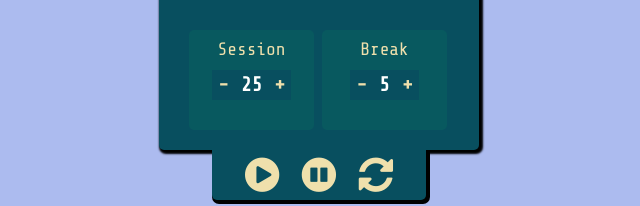
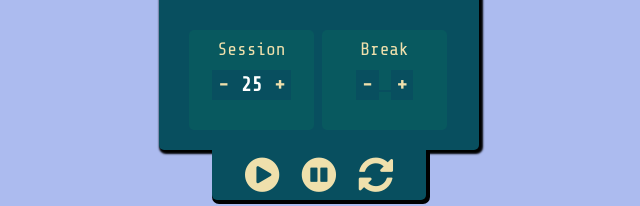
Before and after one commit to iambonface/pomodoro-react-timer, a React (Create React App) app: page / in a window 1280 px wide. Shown: the part 410-616 px from the top of the page, without its empty margins (321-961 px from the left). Built offline with nearby package versions, Linux system fonts and the light colour scheme.

Commit message:
Fix and restructure Display

```diff
--- a/src/components/App.js
+++ b/src/components/App.js
@@ -12,68 +12,67 @@ class App extends Component {
     this.state={
       hours: 0,
       seconds: 0,
-      minutes: 25,
+      minutes: 0,
+      setMoment: 25,
       breakMinutes: 5,
-      totalSeconds:0
+      showTimer: false
     }
-    this.handleSessionIncrement = this.handleSessionIncrement.bind(this);
-    this.handleSessionDecrement = this.handleSessionDecrement.bind(this);
-    this.handleBreakIncrement = this.handleBreakIncrement.bind(this);
-    this.handleBreakDecrement = this.handleBreakDecrement.bind(this);
-    this.handleCountdown = this.handleCountdown.bind(this);
+    this.handleTimer = this.handleTimer.bind(this);
+    this.clickIncreaseSession = this.clickIncreaseSession.bind(this)
   }
 
-  componentDidMount(){
-    this.handleCountdown()
-  }
-   handleCountdown(){
-     let val = this.state.minutes;
-     this.setState({
-       totalSeconds: val * 60
-     })
-
-     console.log(this.state.totalSeconds)
-   }
-
-  handleSessionIncrement(){
-    this.setState((prevState, props)=>{
-      return { minutes: prevState.minutes + 1}
+  handleTimer(){
+    console.log(this.state.showTimer)
+    this.setState({
+      showTimer: !this.state.showTimer
     })
   }
 
-  handleSessionDecrement(){
-    if(this.state.minutes > 0){
-      this.setState((prevState, props)=>{
-        return { minutes: prevState.minutes - 1}
-      })
-    }
-  }
-
-  handleBreakIncrement(){
+  clickIncreaseSession(){
     this.setState((prevState, props)=>{
-      return { breakMinutes: prevState.breakMinutes + 1}
+      return{ setMoment: prevState.setMoment + 1}
     })
   }
 
-  handleBreakDecrement(){
-    if(this.state.breakMinutes > 0){
-      this.setState((prevState, props)=>{
-        return { breakMinutes: prevState.breakMinutes - 1}
-      })
-    }
+  /* handleCountdown(){
+     let _this = this
+     _this.numOfSeconds = 0
+
+     _this.numOfSeconds = this.state.minutes * 60
+
+     console.log(this.numOfSeconds)
+     this.splitTimeUnits()
+  }*/
+
+  splitTimeUnits(){
+    let hours = Math.floor(this.numOfSeconds/60/60);
+    let minutes = Math.floor(hours % 60);
+    let seconds = Math.floor(this.numOfSeconds % 60)
+
+    console.log(hours)
+
+    this.setState({
+      hours: hours,
+      minutes: minutes,
+      seconds: seconds
+    })
+    console.log(this.state.hours + ":" + this.state.minutes + ":" + this.state.seconds)
   }
 
   render() {
     return (
       <div className="App">
-        <Wrapper minutes={this.state.minutes}
-                 breakMinutes={this.state.breakMinutes}
-                 handleSessionIncrement={this.handleSessionIncrement}
-                 handleSessionDecrement={this.handleSessionDecrement}
-                 handleBreakIncrement={this.handleBreakIncrement}
-                 handleBreakDecrement={this.handleBreakDecrement}
+        <Wrapper
+                 hours={this.state.hours}
+                 minutes={this.state.minutes}
+                 seconds={this.state.seconds}
+                 setMoment={this.state.setMoment}
+                 showTimer={this.state.showTimer}
+                 clickIncreaseSession={this.clickIncreaseSession}
+
                  />
-        <Wrap handleCountdown={this.handleCountdown} />
+        <Wrap handleTimer={this.handleTimer}
+              showTimer={this.state.showTimer}/>
       </div>
     );
   }
--- a/src/components/Display.js
+++ b/src/components/Display.js
@@ -4,9 +4,18 @@ import '../css/Display.css';
 
 class Display extends Component{
   render(){
+    const showTimer = this.props.showTimer;
+    let showTimerProps = null;
+    if(showTimer){
+      showTimerProps = this.props.hours + ":" + this.props.minutes + ":" + this.props.seconds
+    } else{
+      showTimerProps = this.props.setMoment + " Min"
+    }
     return(
       <div className="Display">
-        <div className="timer">{this.props.minutes} Min</div>
+        <div className="timer">
+          {showTimerProps}
+        </div>
       </div>
     )
   }
--- a/src/components/Session.js
+++ b/src/components/Session.js
@@ -9,12 +9,12 @@ class Session extends Component{
         <h4 className="text-center">Session</h4>
           <div className=" count text-center">
             <button className="btn-min"
-                    onClick={this.props.handleSessionDecrement}>-</button>
+                    onClick={this.props.clickDecreaseSession}>-</button>
 
-            <button className="btn-min min">{this.props.minutes}</button>
+            <button className="btn-min min">{this.props.setMoment}</button>
 
             <button className="btn-min"
-                    onClick={this.props.handleSessionIncrement}>+</button>
+                    onClick={this.props.clickIncreaseSession}>+</button>
           </div>
 
       </div>
--- a/src/components/SessionWrapper.js
+++ b/src/components/SessionWrapper.js
@@ -8,14 +8,13 @@ class SessionWrapper extends Component{
   render(){
     return(
       <div className="SessionWrapper col-md-12">
-        <Session minutes={this.props.minutes}
-                 handleSessionIncrement={this.props.handleSessionIncrement}
-                 handleSessionDecrement={this.props.handleSessionDecrement}
+        <Session setMoment={this.props.setMoment}
+                 clickIncreaseSession={this.props.clickIncreaseSession}
+
                 />
 
         <Break breakMinutes={this.props.breakMinutes}
-               handleBreakDecrement={this.props.handleBreakDecrement}
-               handleBreakIncrement={this.props.handleBreakIncrement}/>
+              />
       </div>
     )
   }
--- a/src/components/Wrap.js
+++ b/src/components/Wrap.js
@@ -6,7 +6,7 @@ class Wrap extends Component{
   render(){
     return(
       <div className="Wrap col-md-2 col-sm-4 col-xs-8">
-        <i className="fa fa-play-circle" onClick={this.props.handleCountdown}></i>
+        <i className="fa fa-play-circle" onClick={this.props.handleTimer}></i>
         <i className="fa fa-pause-circle"></i>
         <i className="fa fa-refresh"></i>
       </div>
--- a/src/components/Wrapper.js
+++ b/src/components/Wrapper.js
@@ -10,13 +10,16 @@ class Wrapper extends Component{
     return(
       <div className="Wrapper col-md-3 col-sm-5 col-xs-10">
         <Title />
-        <Display minutes={this.props.minutes}/>
-        <SessionWrapper minutes={this.props.minutes}
+        <Display hours={this.props.hours}
+                 minutes={this.props.minutes}
+                 seconds={this.props.seconds}
+                 setMoment={this.props.setMoment}
+                 showTimer={this.props.showTimer}/>
+
+        <SessionWrapper setMoment={this.props.setMoment}
+                        clickIncreaseSession={this.props.clickIncreaseSession}
                         breakMinutes={this.props.breakMinutes}
-                        handleSessionIncrement={this.props.handleSessionIncrement}
-                        handleSessionDecrement={this.props.handleSessionDecrement}
-                        handleBreakDecrement={this.props.handleBreakDecrement}
-                        handleBreakIncrement={this.props.handleBreakIncrement}
+
                         />
       </div>
     )
--- a/src/css/App.css
+++ b/src/css/App.css
@@ -13,6 +13,9 @@
   border: none;
   cursor: pointer;
 }
+i{
+  cursor: pointer;
+}
 .min{
   cursor: crosshair;
   color: rgb(255,255,255);
--- a/src/css/Wrap.css
+++ b/src/css/Wrap.css
@@ -26,7 +26,7 @@
   margin: 5px auto;
   font-size: 40px;
   color: rgb(239,224,172);
-  cursor: crosshair;
+  cursor: pointer;
 }
 .Wrap i:nth-child(2){
   margin-left:5px;
```
